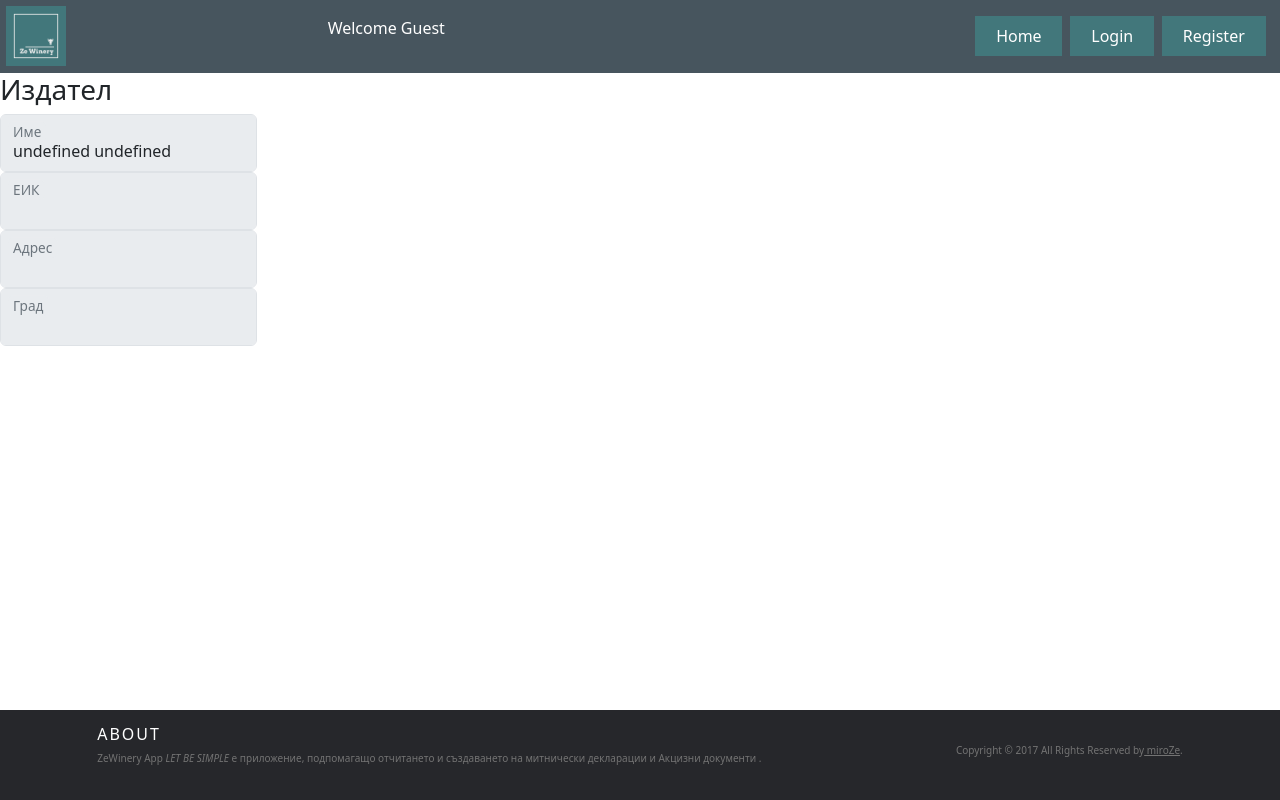
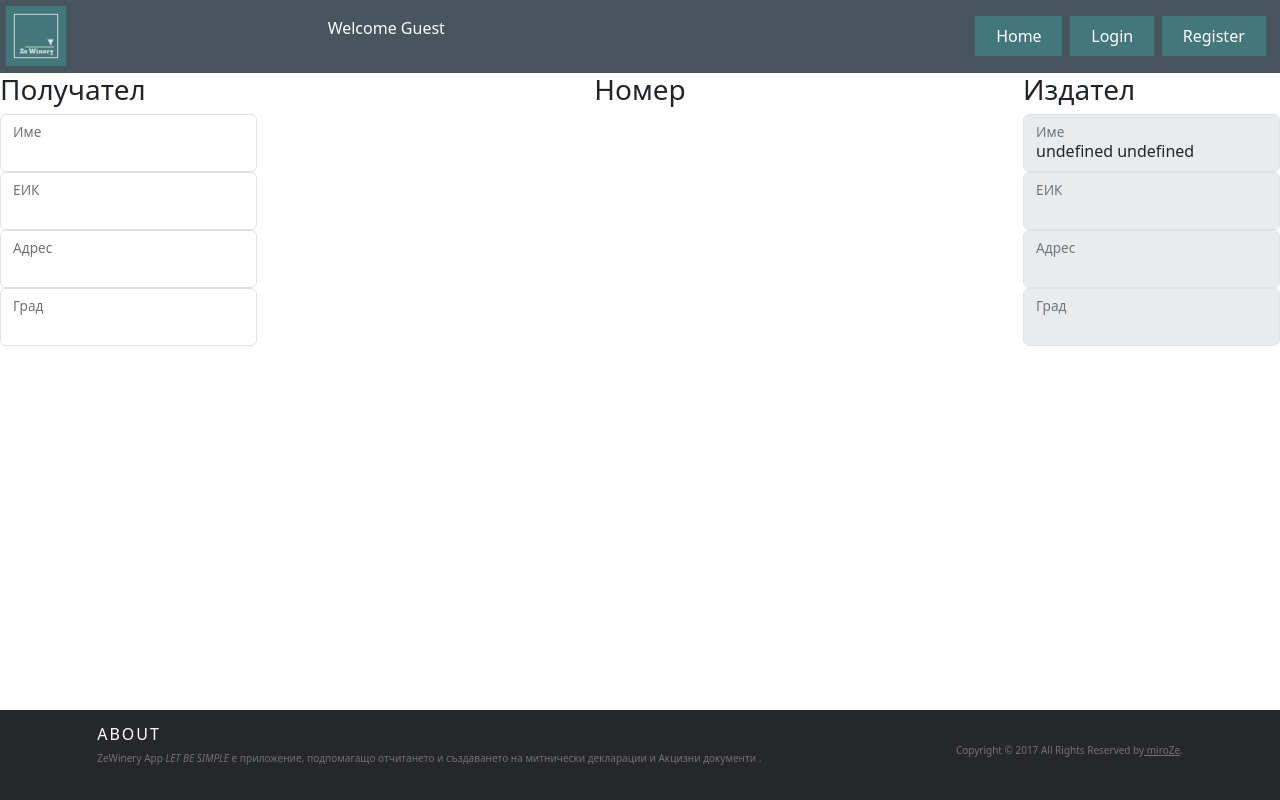
Before and after one commit to MiroZe/ze-winery, a React (Vite) app in the folder ze-winery-app/: page /my-companies/1/createAdd in a window 1280 px wide. Built offline with nearby package versions, Linux system fonts and the light colour scheme.

Commit message:
create client form

```diff
--- /dev/null
+++ b/ze-winery-app/src/components/Add/CreateAdd/ClientForm.jsx
@@ -0,0 +1,37 @@
+
+
+import Form from 'react-bootstrap/Form';
+import FloatingLabel from 'react-bootstrap/FloatingLabel';
+import styles from './CreateAdd.module.css'
+const ClientForm = () => {
+
+return (
+    <div className={styles['client-container']}>
+    <h3>Получател</h3>
+    <Form>
+        <Form.Group className="mb-3" >
+            <FloatingLabel label="Име">
+                <Form.Control type="text" />
+            </FloatingLabel>
+            <FloatingLabel label='ЕИК'>
+                <Form.Control type="text" />
+            </FloatingLabel>
+            <FloatingLabel label='Адрес'>
+                <Form.Control type="text" />
+            </FloatingLabel>
+            <FloatingLabel label='Град'>
+                <Form.Control type="text" />
+            </FloatingLabel>
+
+        </Form.Group>
+    </Form>
+
+
+</div>
+
+)
+
+
+}
+
+export default ClientForm;
--- a/ze-winery-app/src/components/Add/CreateAdd/CreateAdd.jsx
+++ b/ze-winery-app/src/components/Add/CreateAdd/CreateAdd.jsx
@@ -2,37 +2,40 @@ import { useSelector } from 'react-redux';
 import styles from './CreateAdd.module.css';
 import Form from 'react-bootstrap/Form';
 import FloatingLabel from 'react-bootstrap/FloatingLabel';
+import ClientForm from './ClientForm';
 
 const CreateAdd = () => {
 
     const company = useSelector(state => state.company);
-    console.log(company);
+
 
 
     return (
         <div className={styles['add-form-container']}>
+            <ClientForm/>
 
+
+            <h3>Номер</h3>
             <div className={styles['company-container']}>
                 <h3>Издател</h3>
                 <Form>
                     <Form.Group className="mb-3" >
                         <FloatingLabel label="Име">
-        <Form.Control type="text"  disabled defaultValue={`${company.companyName} ${company.companyType}`}/>
+                            <Form.Control type="text" disabled defaultValue={`${company.companyName} ${company.companyType}`} />
                         </FloatingLabel>
                         <FloatingLabel label='ЕИК'>
-        <Form.Control type="text"  disabled defaultValue={company.companyId}/>
+                            <Form.Control type="text" disabled defaultValue={company.companyId} />
                         </FloatingLabel>
                         <FloatingLabel label='Адрес'>
-        <Form.Control type="text"  disabled defaultValue={company.address}/>
+                            <Form.Control type="text" disabled defaultValue={company.address} />
                         </FloatingLabel>
                         <FloatingLabel label='Град'>
-        <Form.Control type="text"  disabled defaultValue={company.city}/>
+                            <Form.Control type="text" disabled defaultValue={company.city} />
                         </FloatingLabel>
                     </Form.Group>
 
 
                 </Form>
-
             </div>
 
         </div>
--- a/ze-winery-app/src/components/Add/CreateAdd/CreateAdd.module.css
+++ b/ze-winery-app/src/components/Add/CreateAdd/CreateAdd.module.css
@@ -1,4 +1,5 @@
 .add-form-container {
     flex-grow: 1;
     display: flex;
+    justify-content: space-between;
 }
```
Lines whose indentation alone changed are shown as unchanged.
